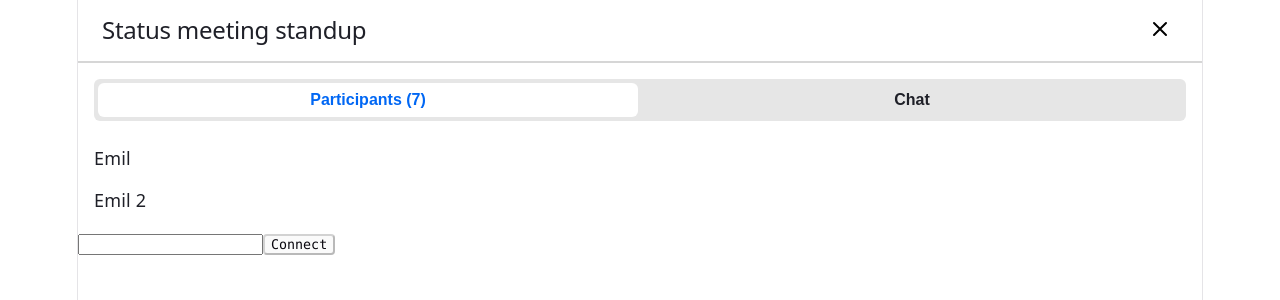
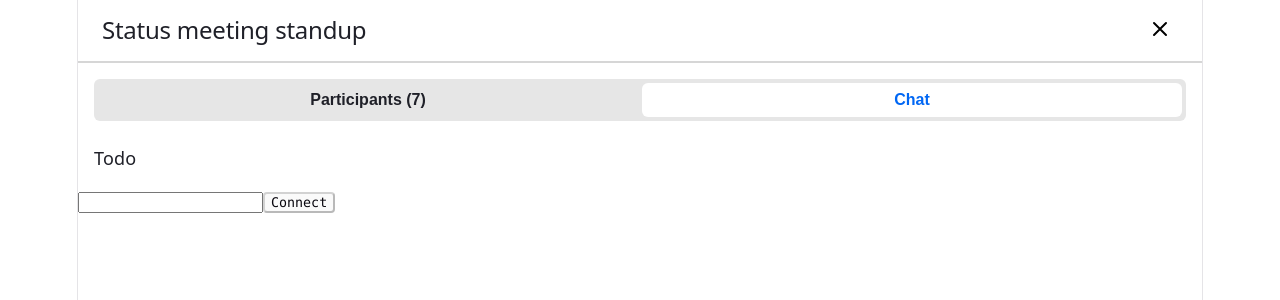
Before and after one commit to EmilsWebbod/Homework, a React (Vite) app: page / in a window 1280 px wide. Both pictures are taken after a click on the button "Chat". Shown: the top 300 px of the page. Built offline with nearby package versions, Linux system fonts and the light colour scheme.

Commit message:
Added Tab actions to switch pages

```diff
--- a/src/App.tsx
+++ b/src/App.tsx
@@ -5,9 +5,15 @@ import {Tab, Tabs} from "./components/Tabs/Tabs.js";
 import {Participants} from "./modules/Participants/Participants.js";
 import {useRTCPeerConnection} from "./RTC/rtc.peer.js";
 
+const TabType = {
+  Participants: 0,
+  Chat: 1
+}
+
 function App(): ReactElement {
   const [name, setName] = useState('')
   const [message, setMessage] = useState('')
+  const [tab, setTab] = useState<number>(TabType.Participants)
   const {connected, connect, disconnect, chat} = useRTCPeerConnection()
 
   return (
@@ -15,13 +21,22 @@ function App(): ReactElement {
       <section >
         <Paper title="Status meeting standup">
           <Tabs>
-            <Tab active>Participants (7)</Tab>
-            <Tab>Chat</Tab>
+            <Tab active={tab === TabType.Participants} onClick={(): void => setTab(TabType.Participants)}>
+              Participants (7)
+            </Tab>
+            <Tab active={tab === TabType.Chat} onClick={(): void => setTab(TabType.Chat)}>
+              Chat
+            </Tab>
           </Tabs>
-          <Participants participants={[
-            {id: '1', name: 'Emil'},
-            {id: '2', name: 'Emil 2'},
-          ]}/>
+          {tab === TabType.Participants && (
+              <Participants participants={[
+                {id: '1', name: 'Emil'},
+                {id: '2', name: 'Emil 2'},
+              ]}/>
+          )}
+          {tab === TabType.Chat && (
+              <div>Todo</div>
+          )}
         </Paper>
 
 
--- a/src/components/Tabs/Tabs.css
+++ b/src/components/Tabs/Tabs.css
@@ -20,6 +20,8 @@
     border-radius: var(--border-radius);
     cursor: pointer;
     font-size: 16px;
+
+    transition: background 0.1s ease-in-out;
 }
 
 .tab.active {
--- a/src/components/Tabs/Tabs.tsx
+++ b/src/components/Tabs/Tabs.tsx
@@ -1,4 +1,4 @@
-import type {PropsWithChildren, ReactElement} from "react";
+import type {ButtonHTMLAttributes, PropsWithChildren, ReactElement} from "react";
 import './Tabs.css';
 
 export function Tabs(props: PropsWithChildren<object>): ReactElement {
@@ -9,11 +9,11 @@ export function Tabs(props: PropsWithChildren<object>): ReactElement {
     )
 }
 
-export function Tab(props: PropsWithChildren<{ active?: boolean; }>): ReactElement {
+export function Tab({ active, ...props }: PropsWithChildren<{ active?: boolean; } & ButtonHTMLAttributes<HTMLButtonElement>>): ReactElement {
     const className = ['tab'];
-    if (props.active) className.push('active');
+    if (active) className.push('active');
     return (
-        <button className={className.join(' ')}>
+        <button {...props} className={className.join(' ')}>
             {props.children}
         </button>
     )
```
Also changed, not shown: 1 other file (tests, documents, lock files or other folders).
